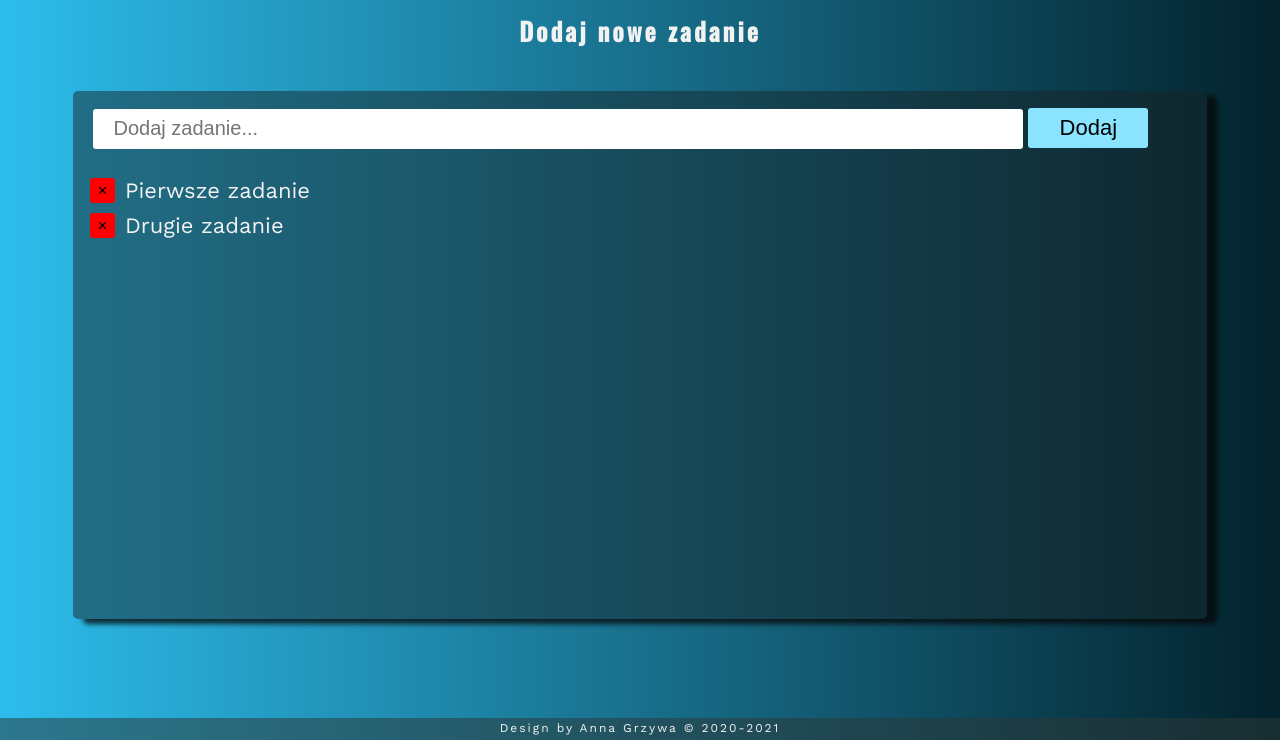
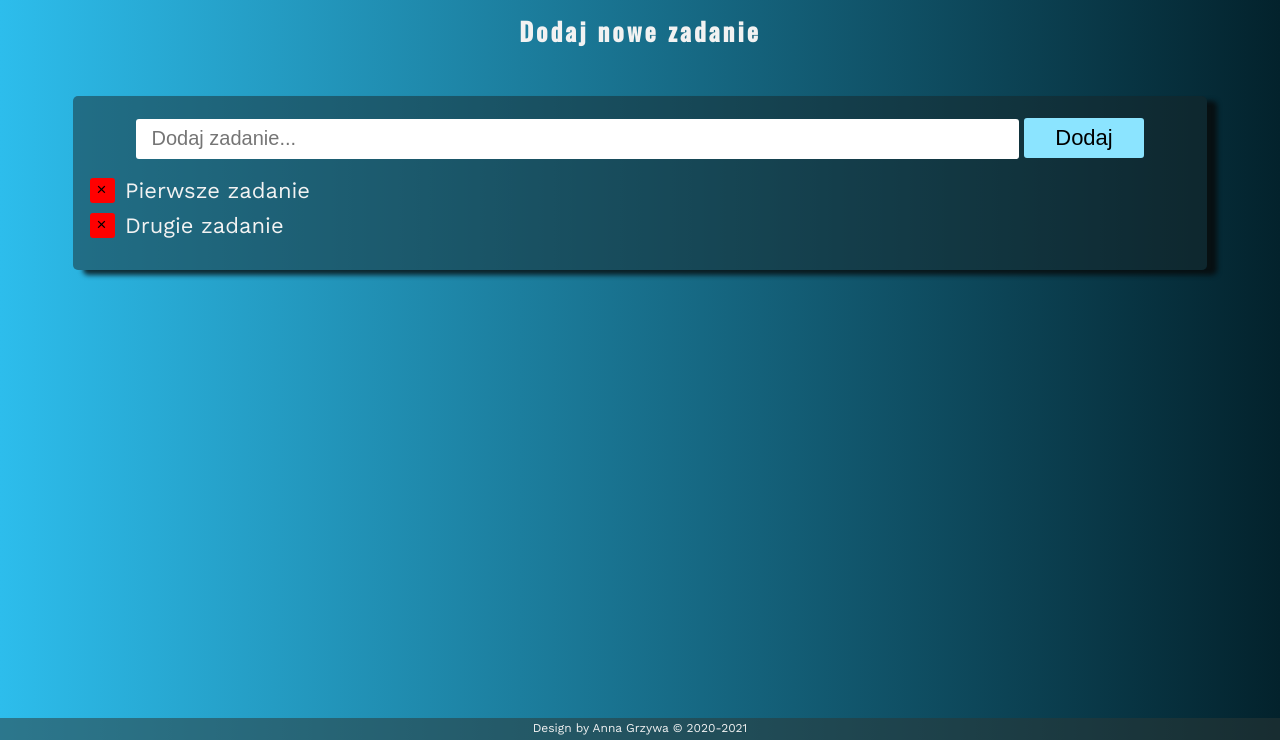
Before and after one commit to 90AnnaG/check-list, a plain HTML site: page index.html in a window 1280 px wide. Shown: the part 60-800 px from the top of the page. Drawn offline with nearby package versions, Linux system fonts and the light colour scheme.

Commit message:
fix RWD, change variable names in app.js

```diff
--- a/js/app.js
+++ b/js/app.js
@@ -1,7 +1,7 @@
 const formInputTextarea = document.querySelector('.add-task-form__input');
 const addTaskButton = document.querySelector('.add-task-form__button');
 const notification = document.querySelector('.main-container__user-notification');
-let message = 'Pole puste! Proszę wpisać nowe zadanie!';
+let notificationMessage = 'Pole puste! Proszę wpisać nowe zadanie!';
 const closeTask = document.getElementsByClassName('close-task-button');
 const taskListContainer = document.querySelector('.user-task-container__task-list');
 const userTasklist = document.getElementsByTagName('li');
@@ -37,7 +37,7 @@ const addTask = function () {
     newLiTask.appendChild(createInput);
 
     if (inputValue === '') {
-        notification.innerHTML = message;
+        notification.innerHTML = notificationMessage;
     } else {
         // Create and add a close button to new task
         let buttonXforNewLi = document.createElement('button');
@@ -65,8 +65,6 @@ formInputTextarea.addEventListener("keypress", function (event) {
     if (event.keyCode === 13) {
         event.preventDefault();
         addTaskButton.click();
-    } else if(formInputTextarea.value === '') {
-        notification.innerHTML = message;
     } else {
         notification.innerHTML = '';
     }
--- a/scss/_breakpoints.scss
+++ b/scss/_breakpoints.scss
@@ -1,5 +1,5 @@
 $screen-phone   : 200px;
 $screen-bigPhone: 360px;
-$screen-tablet  : 660px;
+$screen-tablet  : 900px;
 $screen-desktop : 1050px;
 $screen-LGdesktop: 1400px;
--- a/scss/_mixins-project-4.scss
+++ b/scss/_mixins-project-4.scss
@@ -67,33 +67,36 @@
     padding       : 0;
     text-align    : center;
 
+    @media (min-width: #{$screen-tablet}) {
+        font-size     : 22px;
+        letter-spacing: 2px;
+    }
+
     @media (min-width: #{$screen-desktop}) {
         font-size     : 25px;
         letter-spacing: 3px;
     }
 
     @media (min-width: #{$screen-LGdesktop}) {
-        font-size     : 35px;
+        font-size: 35px;
     }
 }
 
 @mixin user-notification {
-    display      : block;
-    font-size    : 10px;
-    height       : 20px;
-    margin-bottom: 10px;
-    padding      : 3px 0;
-    text-align   : center;
-    width        : 100%;
+    display   : block;
+    font-size : 8px;
+    height    : 35px;
+    margin    : 0 auto 10px auto;
+    padding   : 3px 0;
+    text-align: center;
+    width     : 90%;
 
     @media (min-width: #{$screen-tablet}) {
-        height        : 25px;
         font-size     : 22px;
         letter-spacing: 2px;
     }
 
     @media (min-width: #{$screen-desktop}) {
-        height   : 30px;
         font-size: 25px;
     }
 }
@@ -103,27 +106,41 @@
     border-radius   : 5px;
     box-shadow      : 10px 5px 5px #070909c9;
     margin          : auto;
-    height          : 80%;
-    padding         : 10px;
+    max-height      : 85%;
+    overflow        : auto;
+    position        : relative;
+    padding         : 5px;
     width           : 90%;
+
+    @media (min-width: #{$screen-tablet}) {
+        max-height: 90%;
+        padding   : 10px;
+    }
+
+    @media (min-width: #{$screen-desktop}) {
+        max-height      : 80%;
+    }
 }
 
 @mixin add-task-form {
-    height    : 45px;
-    margin-top: 5px;
+    height    : 40px;
+    margin    : auto;
     padding   : 2px 10px;
-    width     : 100%;
+    text-align: center;
+    width     : 95%;
 
     @media (min-width: #{$screen-tablet}) {
-        height: 50px;
+        height    : 50px;
+        margin-top: 10px;
     }
 }
 
 @mixin form-input {
     border       : none;
     border-radius: 3px;
+    font-size    : 9px;
     height       : 25px;
-    padding-left : 15px;
+    padding-left : 10px;
     width        : 65%;
 
     @media (min-width: #{$screen-tablet}) {
@@ -150,7 +167,7 @@
     cursor          : pointer;
     font-size       : 15px;
     height          : 25px;
-    width           : 65px;
+    width           : 60px;
 
     @media (min-width: #{$screen-tablet}) {
         font-size: 20px;
@@ -170,31 +187,26 @@
 }
 
 @mixin user-task-container {
-    margin-top: 5px;
-    overflow  : auto;
-    padding   : 2px;
-    width     : 100%;
+    overflow: auto;
+    padding : 2px;
+    width   : 100%;
 }
 
 @mixin user-task-list {
     list-style-type: none;
-    height         : 20px;
-    margin         : 10px 0;
+    margin         : 5px 0;
     padding        : 5px;
-    width          : 100%;
 }
 
 @mixin user-task {
+    border-radius: 3px;
     cursor       : pointer;
     display      : block;
     font-size    : 15px;
-    height       : 20px;
     margin-bottom: 3px;
-    width        : 98%;
 
     @media (min-width: #{$screen-tablet}) {
         font-size    : 22px;
-        height       : 25px;
         margin-bottom: 10px;
     }
 }
@@ -205,10 +217,11 @@
     border-radius   : 3px;
     cursor          : pointer;
     float           : left;
-    height          : 20px;
+    font-size       : 5px;
+    height          : 15px;
     margin-right    : 10px;
-    padding         : 2px;
-    width           : 20px;
+    padding         : 0 2px 2px 0;
+    width           : 15px;
 
     @media (min-width: #{$screen-tablet}) {
         font-size: 17px;
@@ -242,11 +255,11 @@
 }
 
 @mixin footer-copyright {
-    display       : block;
-    font-size     : 8px;
-    letter-spacing: 2px;
-    line-height   : 5px;
-    margin        : auto;
+    display    : block;
+    font-size  : 8px;
+    height     : 15px;
+    line-height: 5px;
+    margin     : auto;
 
     @media (min-width: #{$screen-tablet}) {
         font-size: 12px;
--- a/scss/checkList.scss
+++ b/scss/checkList.scss
@@ -71,7 +71,7 @@ a {
             }
 
             li:hover {
-                background-color: #181414c7;
+                background-color: #359bba3f;
             }
 
             li.checked {
```
Also changed, not shown: css/checkList.css, 1 other file.
